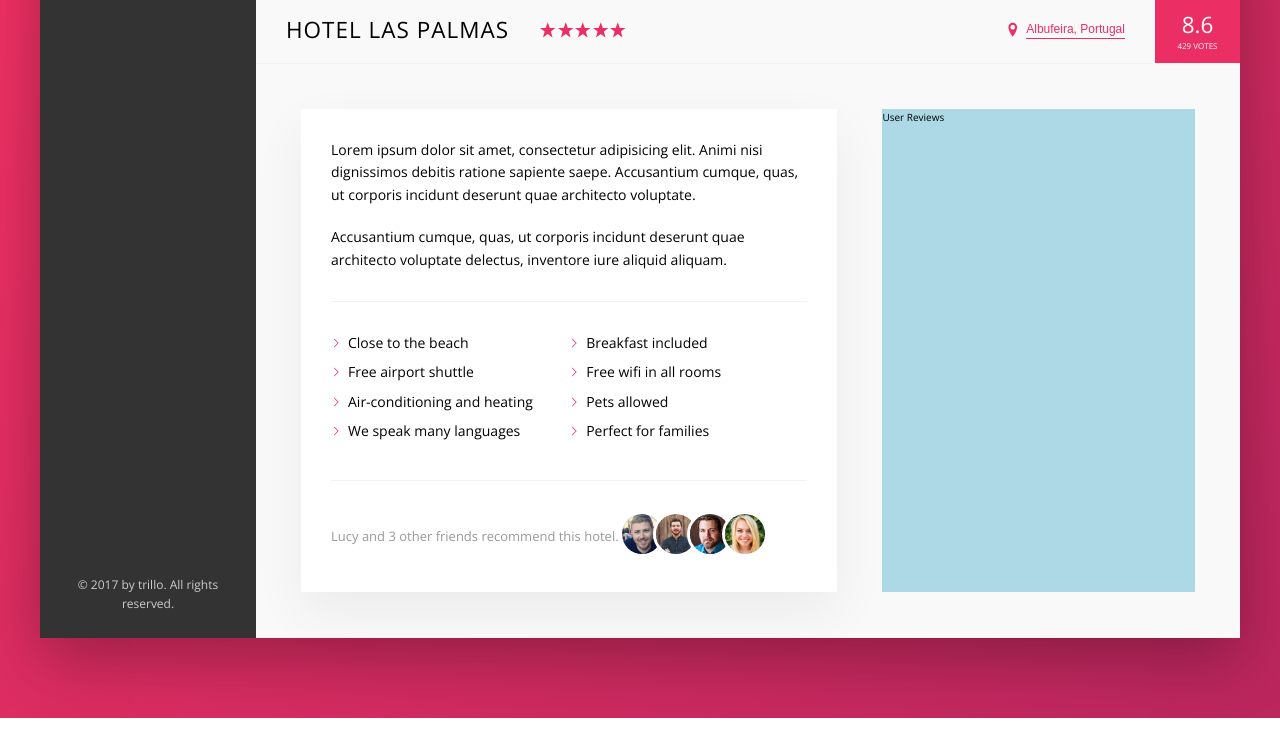
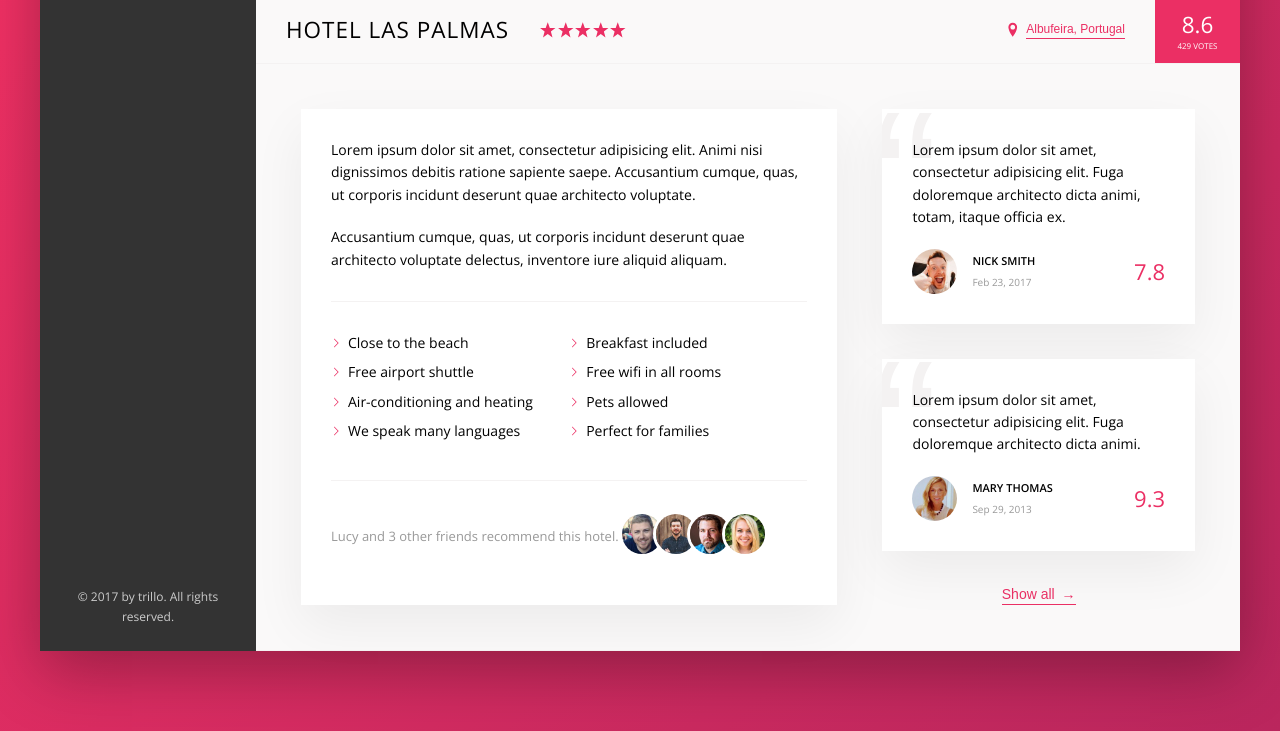
Before and after one commit to sjfox26/trillo_flexbox, a website: page index.html in a window 1280 px wide. Shown: the part 538-1269 px from the top of the page. Drawn offline with nearby package versions, Linux system fonts and the light colour scheme.

Commit message:
build the user reviews section

```diff
--- a/index.html
+++ b/index.html
@@ -167,7 +167,35 @@
                         </div>
 
                         <div class="user-reviews">
-                            User Reviews
+                            <figure class="review">
+                                <blockquote class="review__quote">
+                                    Lorem ipsum dolor sit amet, consectetur adipisicing elit. Fuga doloremque architecto dicta animi, totam, itaque officia ex.
+                                </blockquote>
+                                <figcaption class="review__user">
+                                    <img src="img/user-1.jpg" alt="User 1" class="review__photo">
+                                    <div class="review__user-box">
+                                        <p class="review__user-name">Nick Smith</p>
+                                        <p class="review__user-date">Feb 23, 2017</p>
+                                    </div>
+                                    <div class="review__rating">7.8</div>
+                                </figcaption>
+                            </figure>
+
+                            <figure class="review">
+                                <blockquote class="review__quote">
+                                    Lorem ipsum dolor sit amet, consectetur adipisicing elit. Fuga doloremque architecto dicta animi.
+                                </blockquote>
+                                <figcaption class="review__user">
+                                    <img src="img/user-2.jpg" alt="User 2" class="review__photo">
+                                    <div class="review__user-box">
+                                        <p class="review__user-name">Mary Thomas</p>
+                                        <p class="review__user-date">Sep 29, 2013</p>
+                                    </div>
+                                    <div class="review__rating">9.3</div>
+                                </figcaption>
+                            </figure>
+
+                            <button class="btn-inline">Show all <span>&rarr;</span></button>
                         </div>
                     </div>
 
--- a/sass/_components.scss
+++ b/sass/_components.scss
@@ -304,8 +304,17 @@
   cursor: pointer;
   transition: all .2s;
 
+  & span {
+    margin-left: 3px;
+  }
+
   &:hover {
     color: var(--color-grey-dark-1);
+
+    span {
+      margin-left: 8px;
+      transition: margin-left .2s;
+    }
   }
 
   &:focus {
@@ -395,11 +404,6 @@
 
 
 
-
-
-
-
-
 /////////////////////////////
 //RECOMMEND
 .recommend {
@@ -431,3 +435,70 @@
   }
 
 }
+
+
+
+/////////////////////////////
+//REVIEWS
+
+.review {
+  background-color: #fff;
+  box-shadow: var(--shadow-light);
+  padding: 3rem;
+  margin-bottom: 3.5rem;
+  position: relative;
+  overflow: hidden;
+
+  &__quote {
+    margin-bottom: 2rem;
+    z-index: 10;
+    position: relative; //z-index only works if you set the position
+  }
+
+  &__user {
+    display: flex;
+    align-items: center;
+  }
+
+  &__photo {
+    height: 4.5rem;
+    width: 4.5rem;
+    border-radius: 50%;
+    margin-right: 1.5rem;
+  }
+
+  &__user-box {
+    margin-right: auto;
+  }
+
+  &__user-name {
+    font-size: 1.1rem;
+    font-weight: 600;
+    text-transform: uppercase;
+    margin-bottom: .4rem;
+  }
+
+  &__user-date {
+    font-size: 1rem;
+    color: var(--color-grey-dark-3);
+  }
+
+  &__rating {
+    color: var(--color-primary);
+    font-size: 2.2rem;
+    font-weight: 300;
+  }
+
+  &::before {
+    content: "\201C";
+    position: absolute;
+    top: -2.75rem;
+    left: -1rem;
+    line-height: 1;
+    font-size: 20rem;
+    color: var(--color-grey-light-2);
+    font-family: sans-serif;
+    z-index: 1;
+  }
+
+}
--- a/sass/_layout.scss
+++ b/sass/_layout.scss
@@ -37,6 +37,7 @@
 }
 
 .detail {
+  font-size: 1.4rem;
   display: flex;
   padding: 4.5rem;
   background-color: var(--color-grey-light-1);
@@ -44,7 +45,6 @@
 }
 
 .description {
-  font-size: 1.4rem;
   background-color: #fff;
   box-shadow: var(--shadow-light);
   padding: 3rem;
@@ -53,6 +53,9 @@
 }
 
 .user-reviews {
-  background-color: lightblue;
   flex: 1; //occupy remaining space
+
+  display: flex;
+  flex-direction: column;
+  align-items: center;
 }
```
Also changed, not shown: css/style.css.
